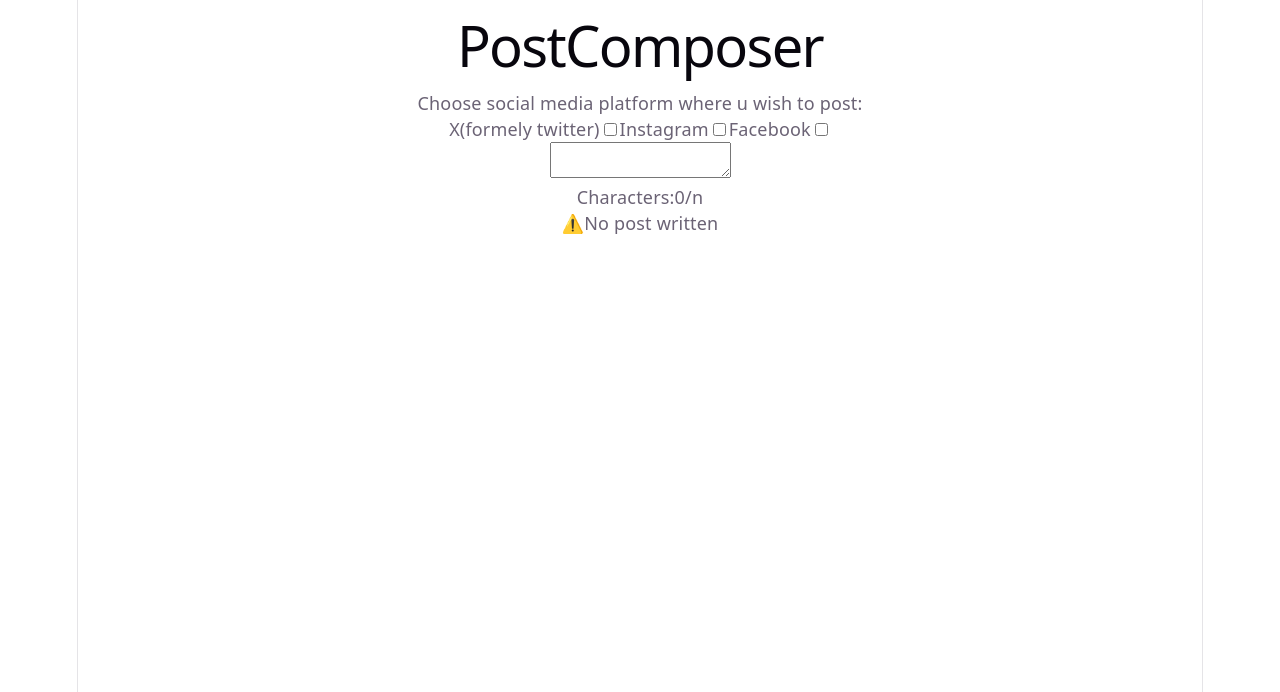
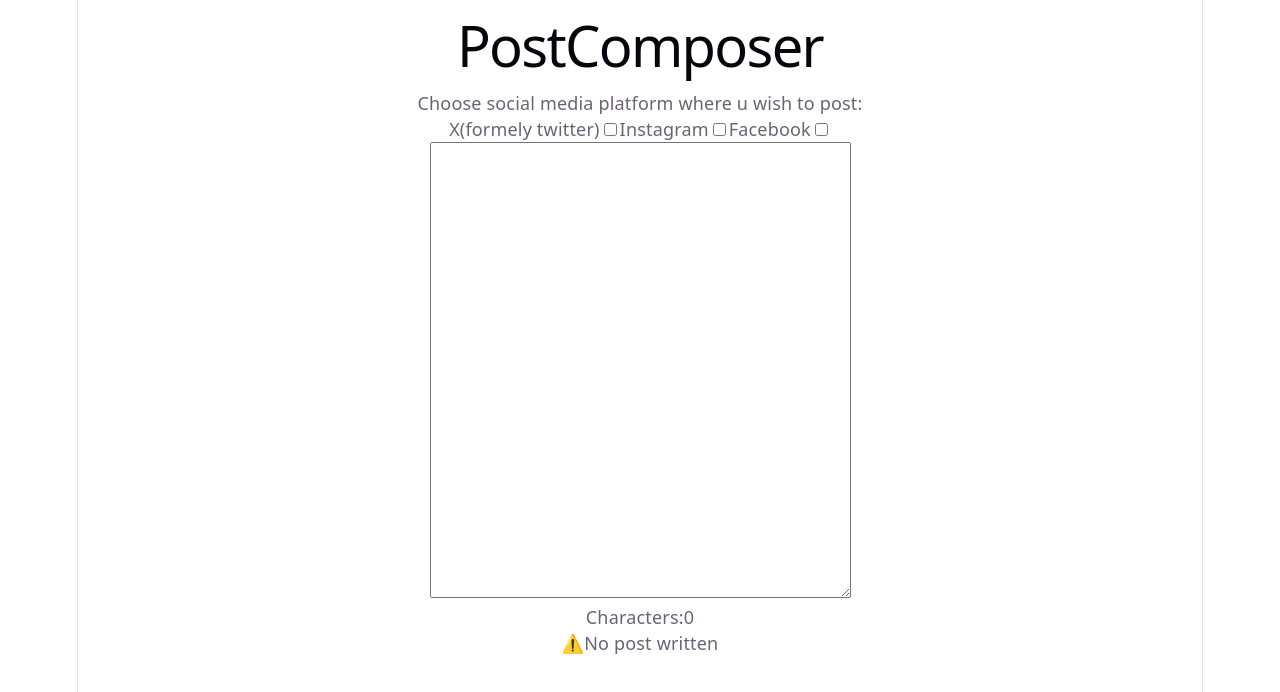
Before and after one commit to apaleblueman/postcomposer, a React (Vite) app in the folder postcomposer/: page / in a window 1280 px wide. Shown: the top 692 px of the page. Built offline with nearby package versions, Linux system fonts and the light colour scheme.

Commit message:
ADD: live character counter and default dimensions for textarea

```diff
--- a/postcomposer/src/components/postcomposer.jsx
+++ b/postcomposer/src/components/postcomposer.jsx
@@ -34,13 +34,12 @@ function PostComposer(){
                         }}></input>
                 </div>
                 <div className="userPost">
-                        <textarea value={postText} onChange={(e)=> setPostText(e.target.value)}></textarea>
-                        <p>Characters:0/n</p>
+                        <textarea rows="30" cols="50" value={postText} onChange={(e)=> setPostText(e.target.value)}></textarea>
+                        <p>Characters:{postText.length}</p>
                 </div>
                 <div className="errors">
                     <p>⚠️No post written</p>
                     <p>{selectedPlatforms}</p>
-
                 </div>
             </form>
         </div>
```
